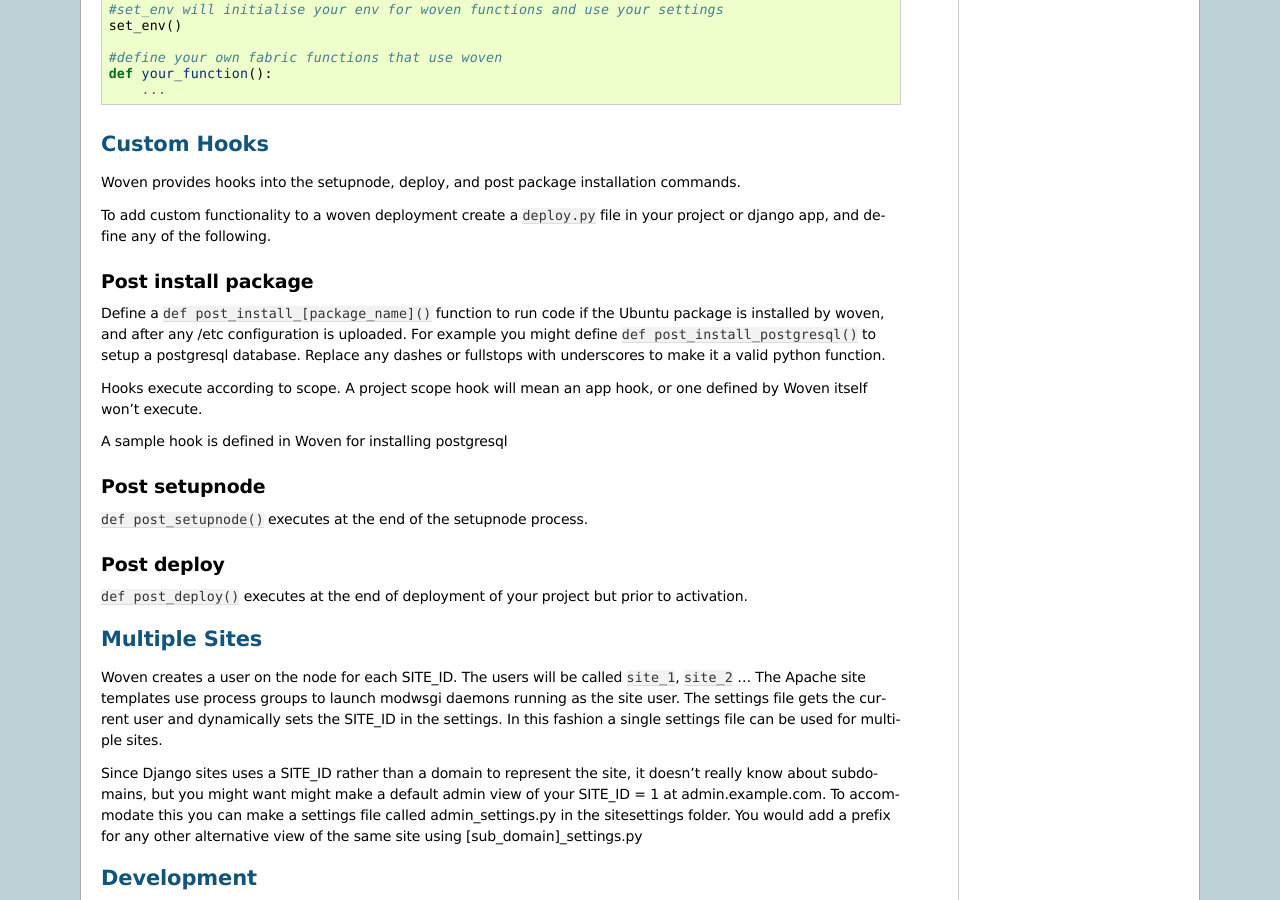
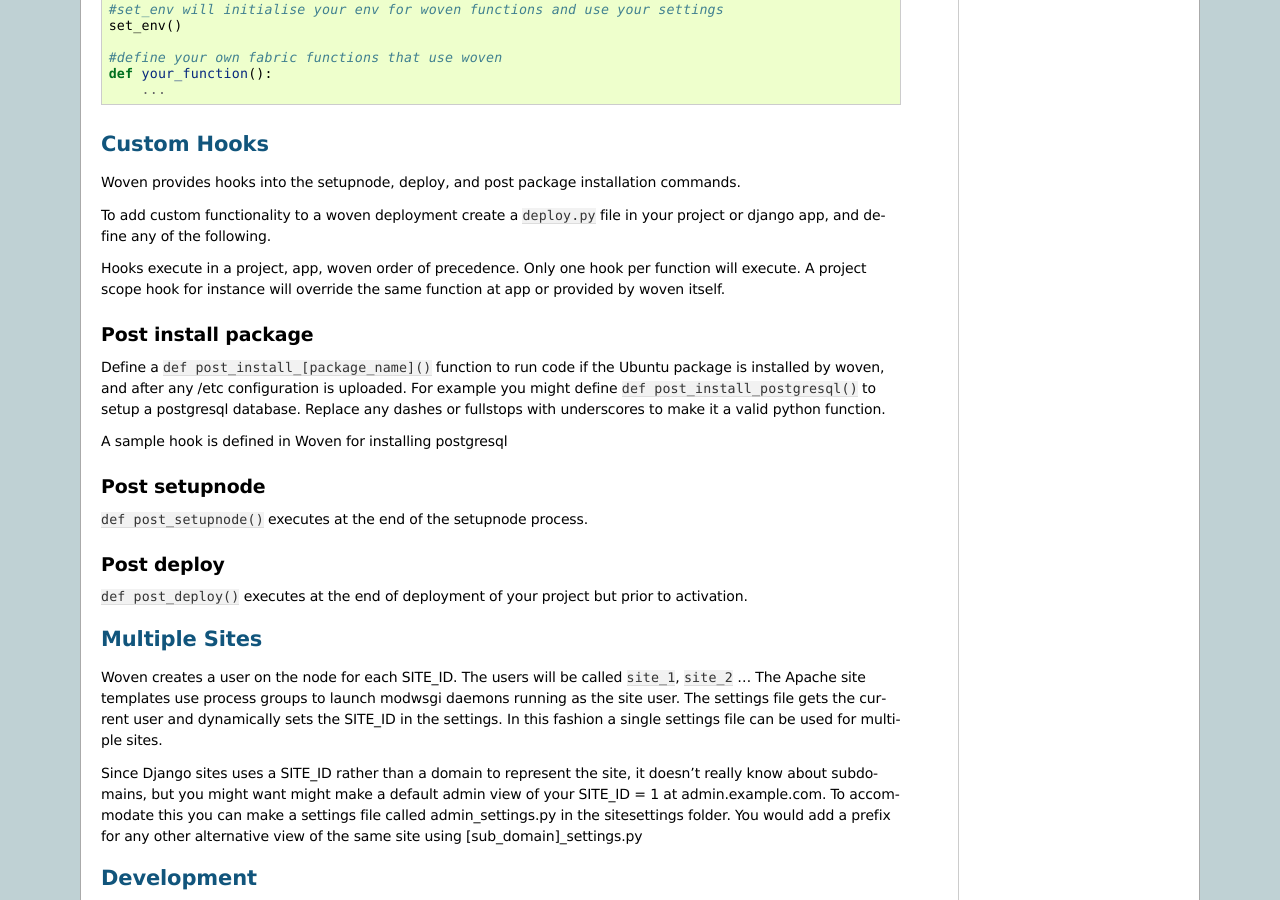
Before and after one commit to bretth/woven, a Sphinx documentation site: the page built from docs/main.rst, in a window 1280 px wide and 900 px high, scrolled down 1227 px. Built offline with Sphinx 7.4.7, drawn with Linux system fonts in a browser that asks for light colours; pages that are not in the unit, such as notebooks, are missing from menus.

Commit message:
minor doc changes

```diff
--- a/docs/main.rst
+++ b/docs/main.rst
@@ -74,12 +74,12 @@ Woven provides hooks into the setupnode, deploy, and post package installation c
 
 To add custom functionality to a woven deployment create a ``deploy.py`` file in your project or django app, and define any of the following.
 
+Hooks execute in a project, app, woven order of precedence. Only one hook per function will execute. A project scope hook for instance will override the same function at app or provided by woven itself.
+
 Post install package
 ---------------------
 
 Define a ``def post_install_[package_name]()`` function to run code if the Ubuntu package is installed by woven, and after any /etc configuration is uploaded. For example you might define ``def post_install_postgresql()`` to setup a postgresql database. Replace any dashes or fullstops with underscores to make it a valid python function.
-
-Hooks execute according to scope. A project scope hook will mean an app hook, or one defined by Woven itself won't execute.
 
 A sample hook is defined in Woven for installing postgresql
 
```
